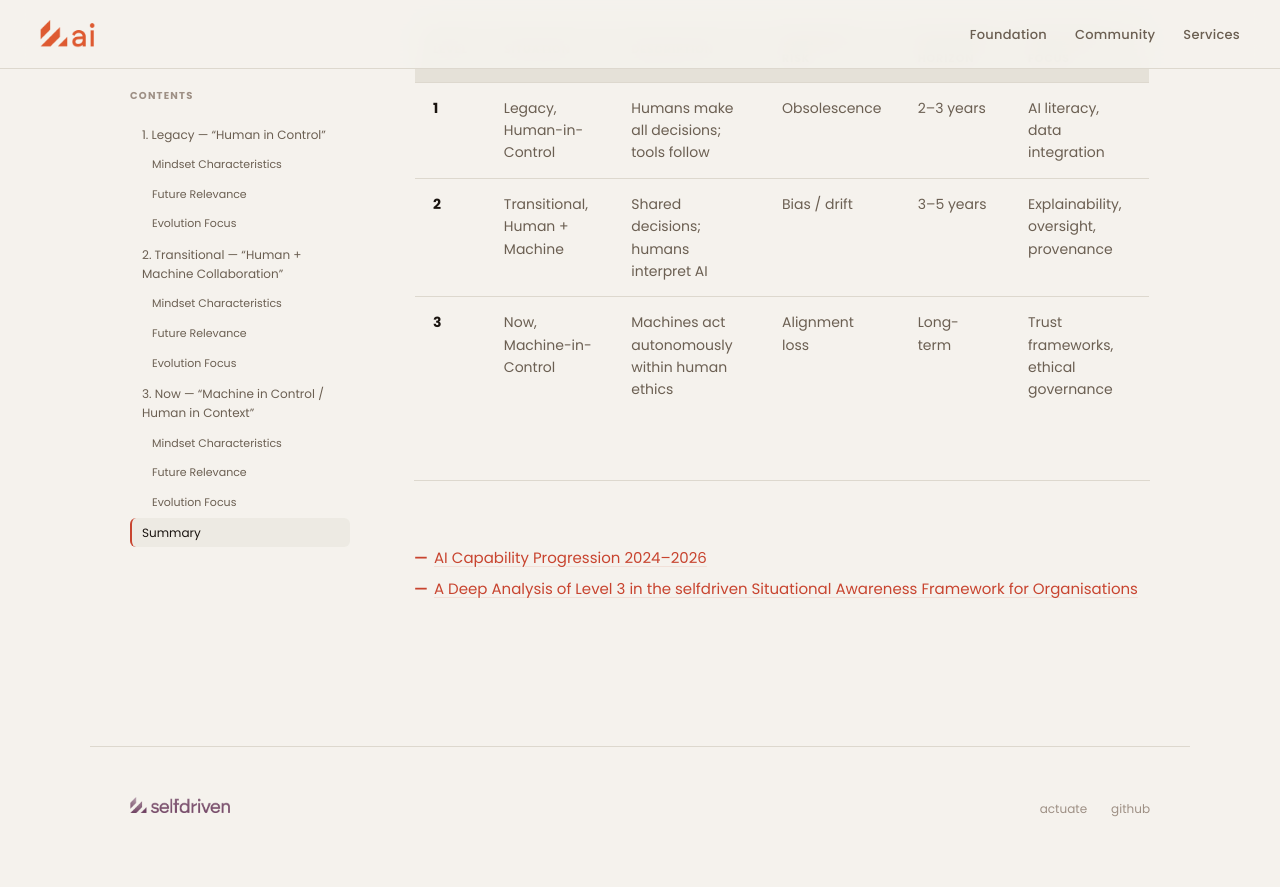
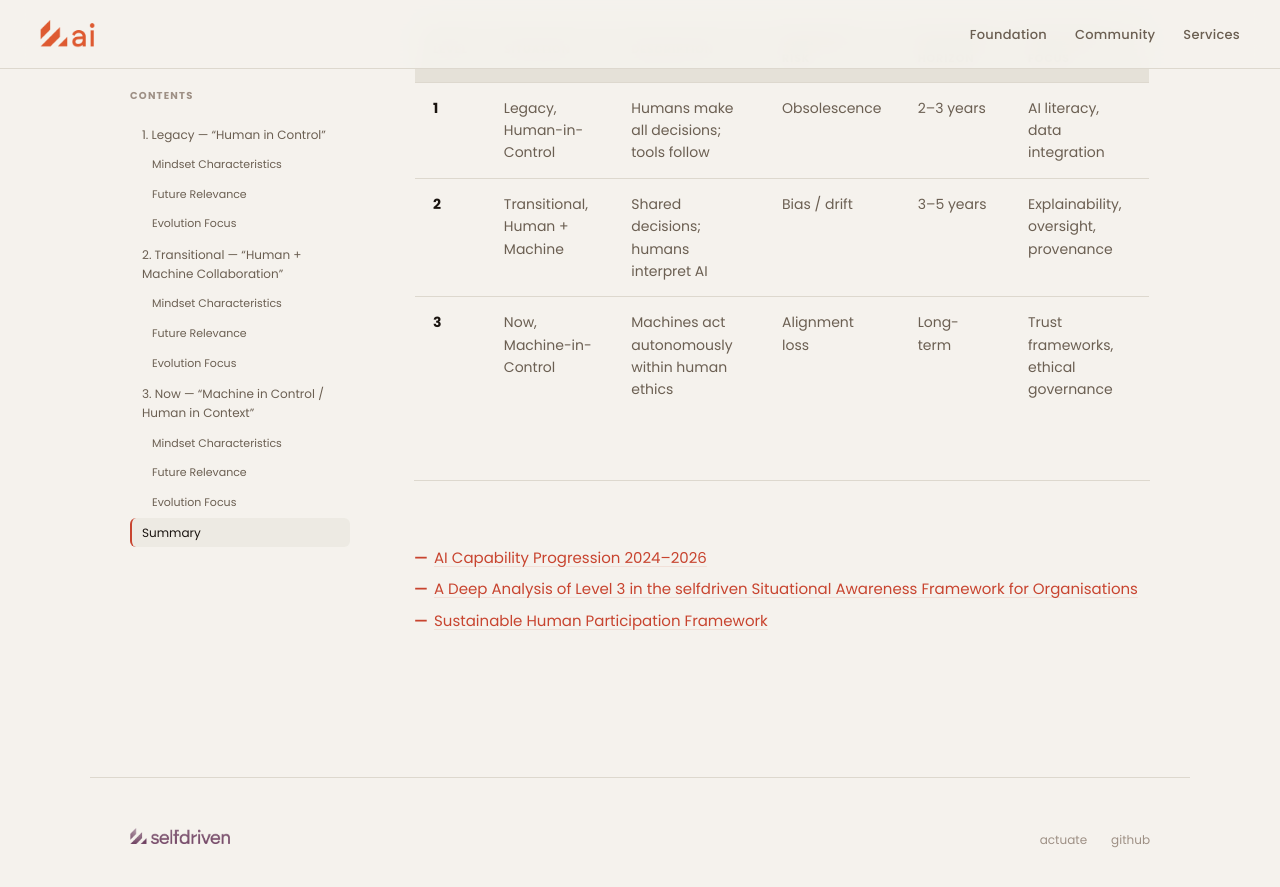
Before and after one commit to selfdriven-foundation/selfdriven-ai, a Jekyll site: the page built from docs/pages/framework-situational-awareness-organisations.md, in a window 1280 px wide and 900 px high, scrolled down 3232 px. Shown: the top 887 px of the window. Built offline with Jekyll 4.4.1, drawn with Linux system fonts in a browser that asks for light colours.

Commit message:
Update framework-situational-awareness-organisations.md

```diff
--- a/docs/pages/framework-situational-awareness-organisations.md
+++ b/docs/pages/framework-situational-awareness-organisations.md
@@ -82,3 +82,4 @@ permalink: /situational-awareness-framework/organisations/
 
 - [AI Capability Progression 2024–2026](/situational-awareness-framework/ai-capability-progression)
 - [A Deep Analysis of Level 3 in the selfdriven Situational Awareness Framework for Organisations](/situational-awareness-framework/organisations/deep-analysis)
+- [Sustainable Human Participation Framework](/framework/sustainable-human-participation)
```
